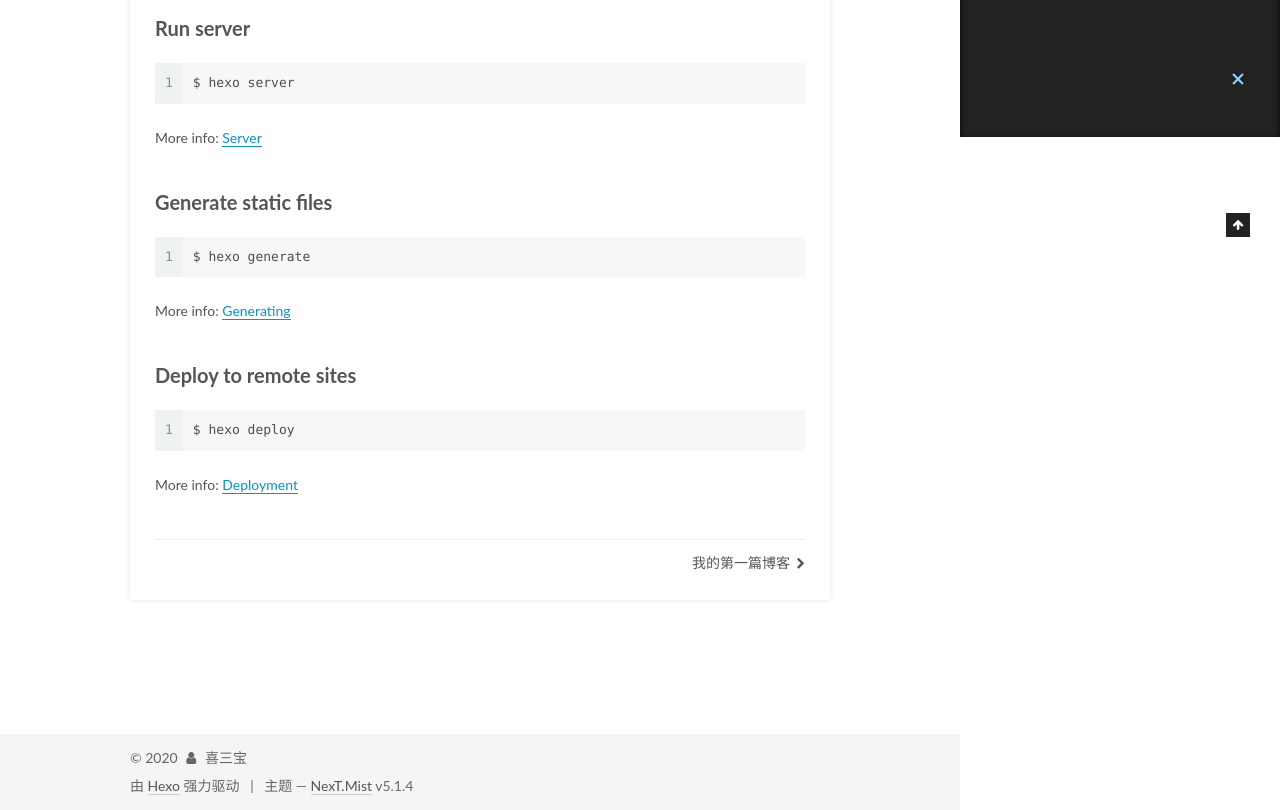
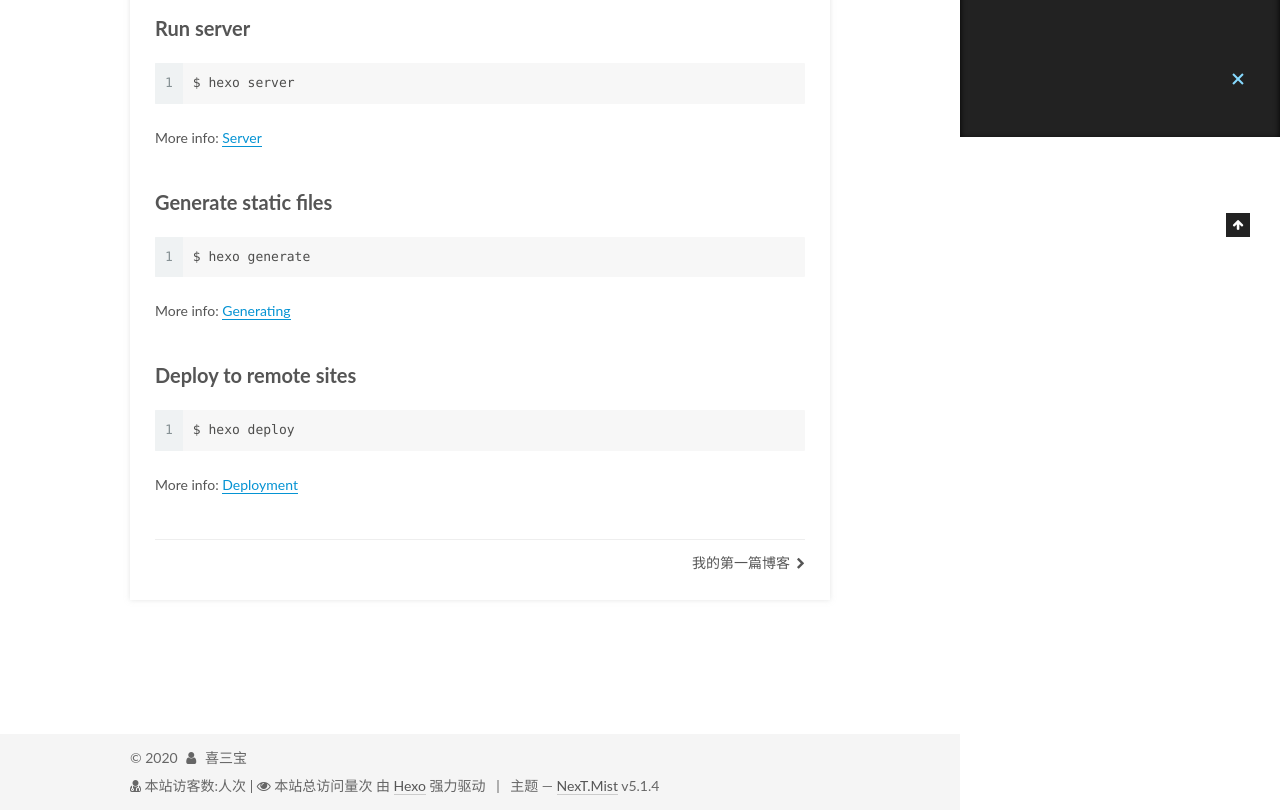
Before and after one commit to xiaobaituzhang/xiaobaituzhang.github.io, a plain HTML site: page 2020/04/08/hello-world/index.html in a window 1280 px wide. Shown: the part 663-1473 px from the top of the page. Drawn offline with Linux system fonts and the light colour scheme; some packages are replaced by stand-ins of ours; a script that the page names is missing.

Commit message:
Site updated: 2020-04-09 10:06:57

```diff
--- a/2020/04/08/hello-world/index.html
+++ b/2020/04/08/hello-world/index.html
@@ -536,7 +536,8 @@
 
     <footer id="footer" class="footer">
       <div class="footer-inner">
-        <div class="copyright">&copy; <span itemprop="copyrightYear">2020</span>
+        <script async src="https://busuanzi.ibruce.info/busuanzi/2.3/busuanzi.pure.mini.js"></script>
+<div class="copyright">&copy; <span itemprop="copyrightYear">2020</span>
   <span class="with-love">
     <i class="fa fa-user"></i>
   </span>
@@ -546,6 +547,14 @@
 </div>
 
 
+  <div class="powered-by">
+  <i class="fa fa-user-md"></i><span id="busuanzi_container_site_uv">
+    本站访客数:<span id="busuanzi_value_site_uv"></span>人次 |
+  </span>
+  <i class="fa fa-eye"></i><span id="busuanzi_container_site_pv">
+    本站总访问量<span id="busuanzi_value_site_pv"></span>次
+  </span>
+  </div>
   <div class="powered-by">由 <a class="theme-link" target="_blank" href="https://hexo.io">Hexo</a> 强力驱动</div>
 
 
```
Also changed, not shown: 2020/04/08/我的第一篇博客/index.html (+10 -1 lines), archives/2020/04/index.html (+10 -1 lines), archives/2020/index.html (+10 -1 lines), archives/index.html (+10 -1 lines), index.html (+10 -1 lines), tags/随笔/index.html (+10 -1 lines).
